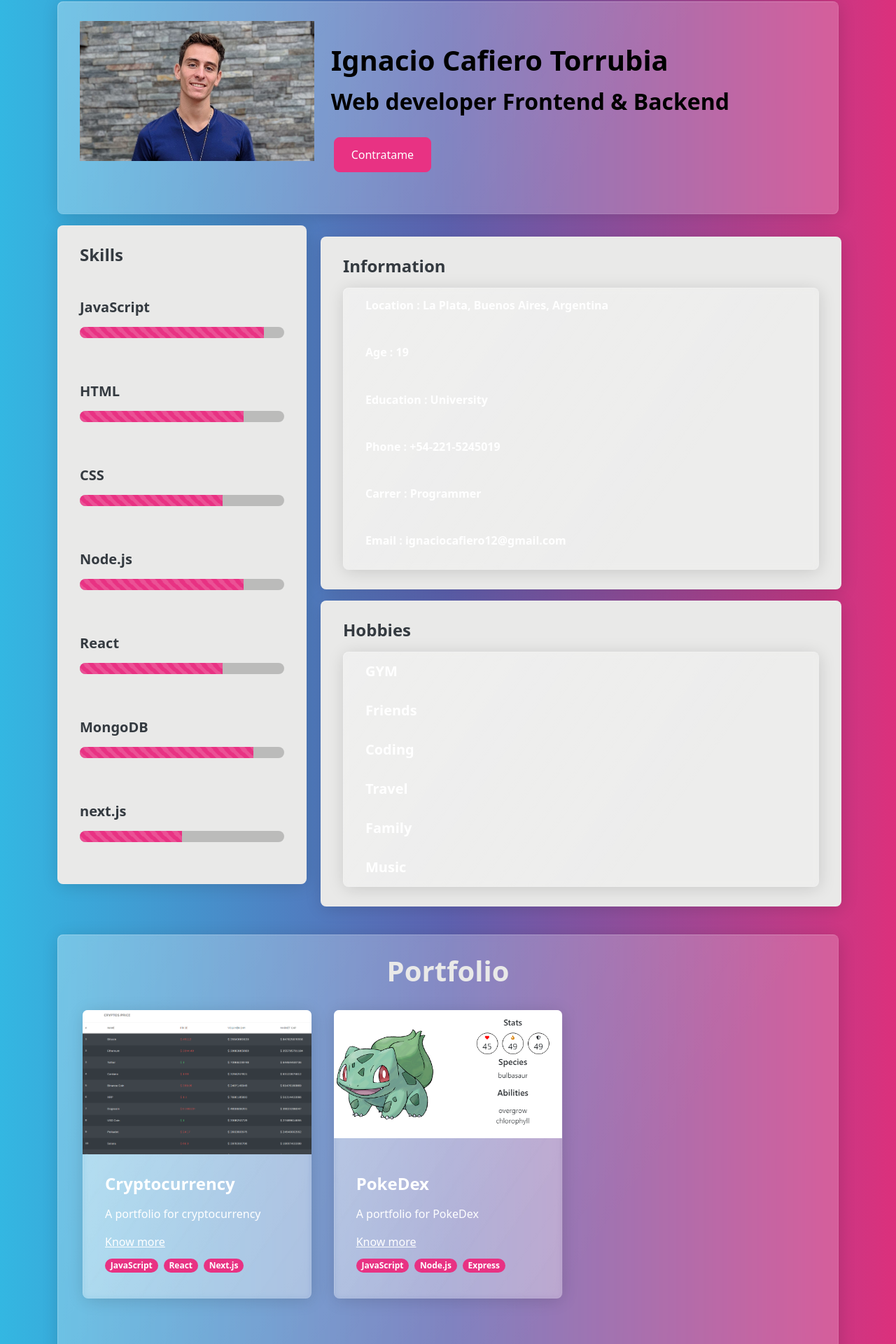
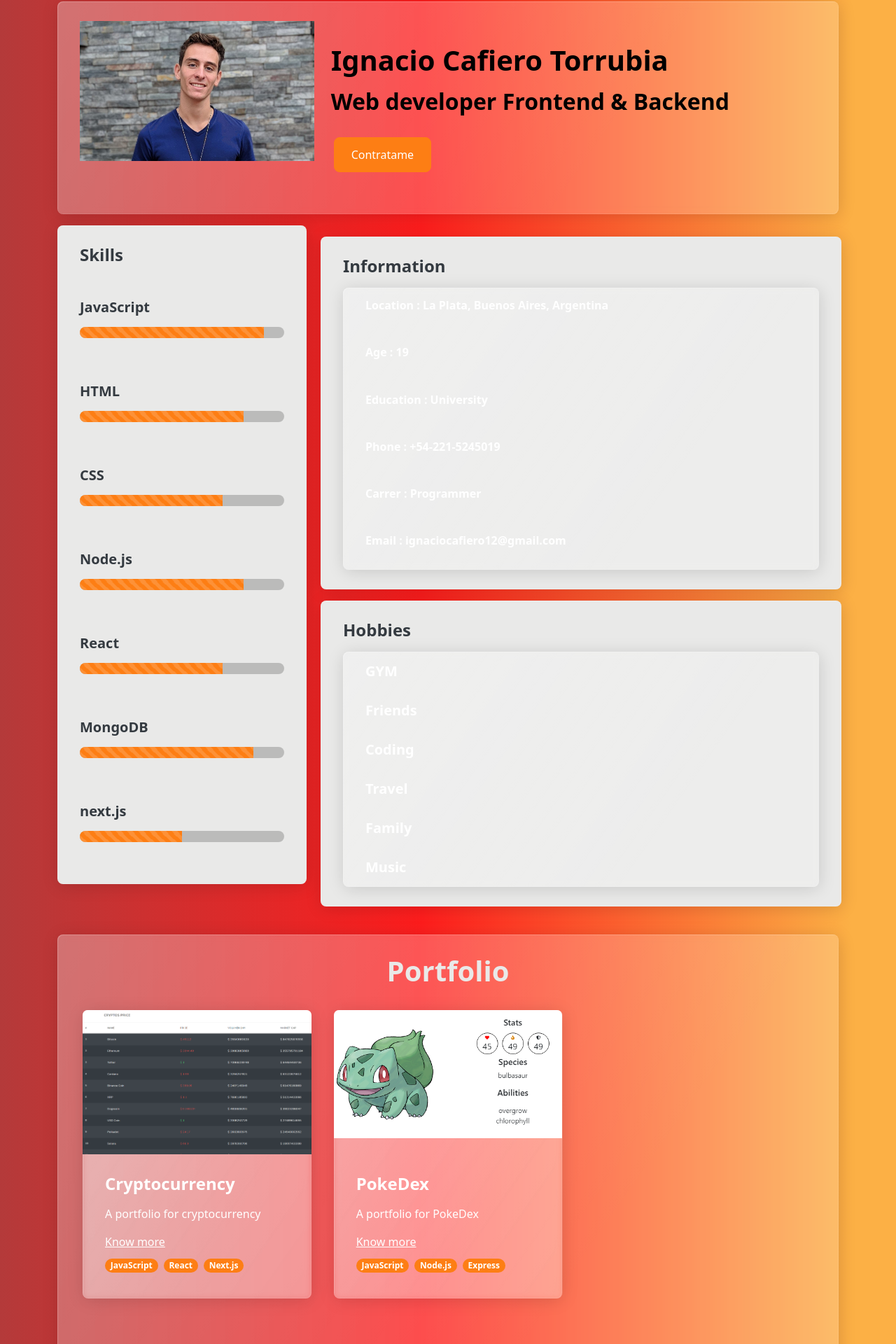
Before and after one commit to ignacioedlp/portfolio-ignacio, a Next.js app: page / in a window 1280 px wide. Shown: the part 118-2038 px from the top of the page at 70% size. Built offline with nearby package versions, Linux system fonts and the light colour scheme; a small style sheet from the web is missing.

Commit message:
cambio de color

```diff
--- a/components/Header.jsx
+++ b/components/Header.jsx
@@ -23,7 +23,7 @@ export default function Header() {
                 <p>
                   <div className="row">
                     <div className="col p-2">
-                      <a onClick={handleClick} className="btn btn-primary">
+                      <a onClick={handleClick} className="btn btn-danger">
                         Contratame
                       </a>
                     </div>
--- a/components/Information.jsx
+++ b/components/Information.jsx
@@ -1,6 +1,6 @@
 export default function Information({ Skills, information, hobbies }) {
   return (
-    <div className="row py-2">
+    <div className="row py-2 ">
       <div className="col-md-4">
         <div className="card bg-light">
           <div className="card-body">
@@ -10,7 +10,7 @@ export default function Information({ Skills, information, hobbies }) {
                 <h5>{skill.name}</h5>
                 <div className="progress">
                   <div
-                    className="progress-bar progress-bar-striped progress-bar-animated"
+                    className="progress-bar progress-bar-striped progress-bar-animated bg-danger"
                     role="progressbar"
                     style={{ width: skill.percents }}
                   ></div>
--- a/components/Proyect.jsx
+++ b/components/Proyect.jsx
@@ -11,7 +11,7 @@ export default function Proyect({ data }) {
           <a href={data.urlPage}>Know more</a>
           <div className="mt-1">
             {data.techs.map((tech, index) => (
-              <span key={index} class="badge rounded-pill bg-primary me-1">
+              <span key={index} class="badge rounded-pill bg-danger me-1">
                 {tech}
               </span>
             ))}
--- a/global.css
+++ b/global.css
@@ -20,3 +20,12 @@
   border-top-color: #ffbb00;
   border-left-color: #ffbb00;
 }
+body {
+  background: rgb(180, 58, 58);
+  background: linear-gradient(
+    90deg,
+    rgba(180, 58, 58, 1) 0%,
+    rgba(253, 29, 29, 1) 47%,
+    rgba(252, 176, 69, 1) 95%
+  );
+}
--- a/package.json
+++ b/package.json
@@ -14,6 +14,7 @@
   "author": "",
   "license": "ISC",
   "dependencies": {
+    "aos": "^2.3.4",
     "bootstrap": "^5.1.0",
     "bootstrap-icons": "^1.5.0",
     "bootswatch": "^5.1.0",
--- a/pages/index.js
+++ b/pages/index.js
@@ -7,14 +7,15 @@ import { Skills, information, hobbies, portfolios } from "../profile"
 
 
 const Index = () => (
-    <Layout>
-        <Header />
+    <Layout Layout >
+        <Header data-aos="fade-in" />
         <Information
             Skills={Skills}
             information={information}
             hobbies={hobbies}
+            className="information"
         />
-        <Portafolios portfolios={portfolios} />
+        <Portafolios portfolios={portfolios} className="portfolios" />
     </Layout >
 )
 
```
Also changed, not shown: 1 other file (tests, documents, lock files or other folders).
